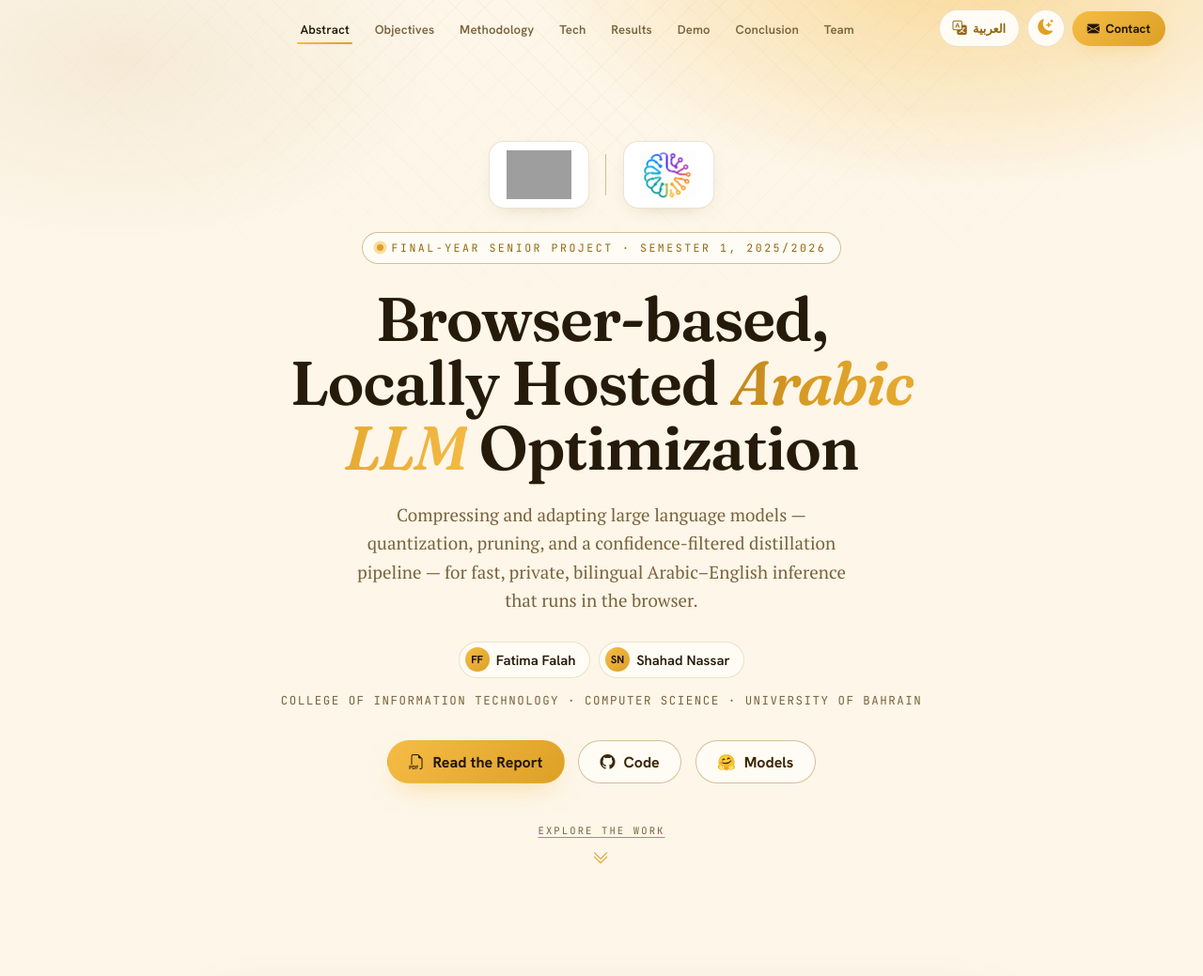
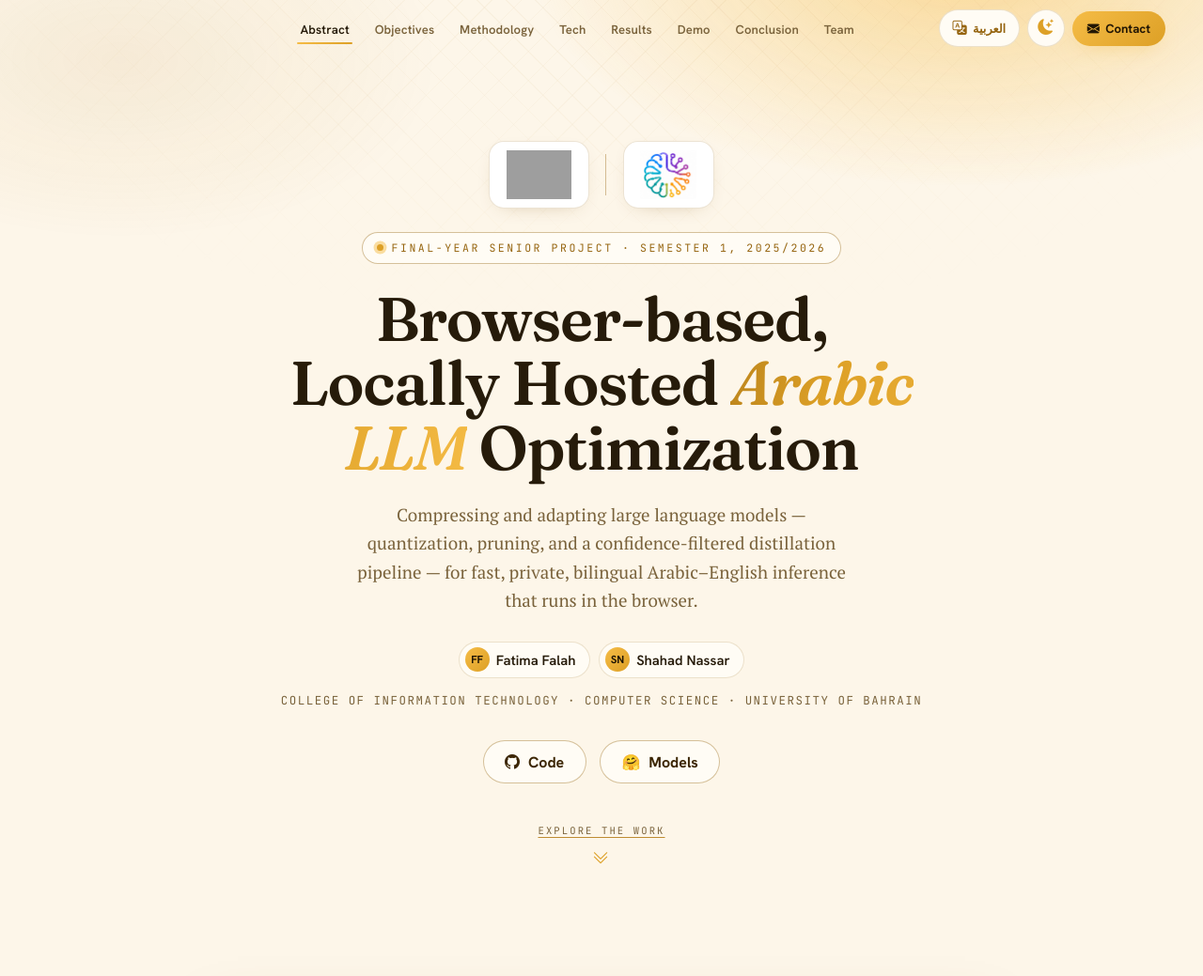
Before and after one commit to S-Y-A-N/ar-llm-browser, a plain HTML site: page docs/index.html in a window 1280 px wide. Shown: the top 1039 px of the page at 94% size. Drawn offline with nearby package versions, Linux system fonts and the light colour scheme; grey boxes are pictures that could not be loaded.

Commit message:
Remove report

```diff
--- a/docs/index.html
+++ b/docs/index.html
@@ -119,10 +119,6 @@
             Bahrain</span><span class="lang-ar">كلية تقنية المعلومات · علوم الحاسوب · جامعة البحرين</span></p>
 
         <div class="links-container">
-          <a href="report/report.pdf" target="_blank" rel="noopener noreferrer">
-            <button class="btn btn-primary"><i class="bi bi-filetype-pdf"></i><span><span class="lang-en">Read the
-                  Report</span><span class="lang-ar">اقرأ التقرير</span></span></button>
-          </a>
           <a href="https://github.com/S-Y-A-N/ar-llm-browser" target="_blank" rel="noopener noreferrer">
             <button class="btn btn-ghost"><i class="bi bi-github"></i><span><span class="lang-en">Code</span><span
                   class="lang-ar">الشيفرة</span></span></button>
```
